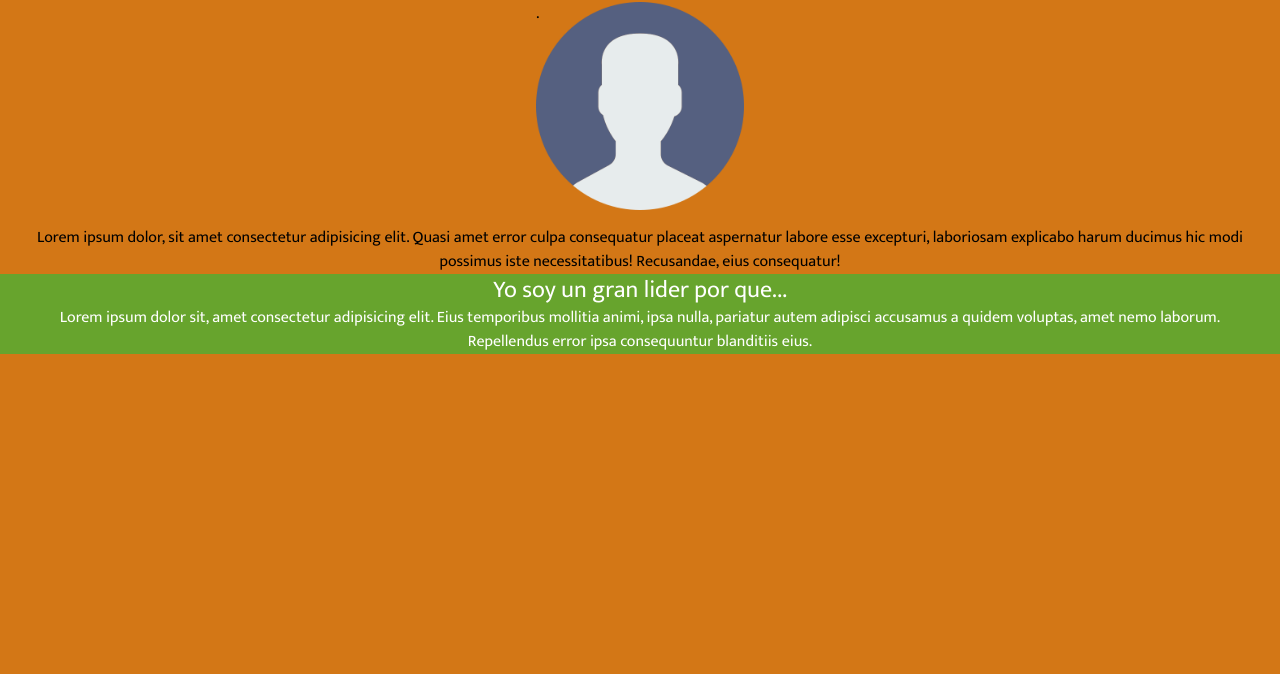
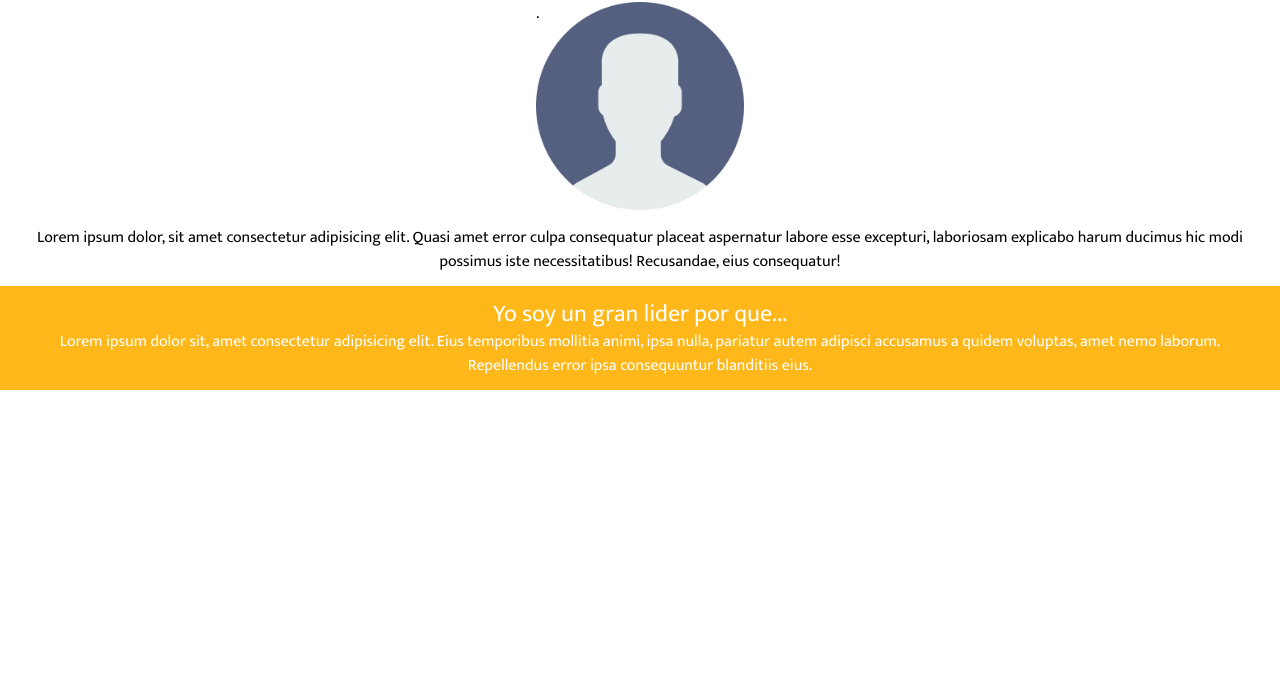
Before and after one commit to skreamozz/lading-page, a website: page index.html in a window 1280 px wide. Shown: the part 126-800 px from the top of the page. Drawn offline with nearby package versions, Linux system fonts and the light colour scheme.

Commit message:
modifique los colores de la pagina

```diff
--- a/index.html
+++ b/index.html
@@ -17,7 +17,7 @@
     <link href="/dist/output.css" rel="stylesheet" />
     <title>Lading Page</title>
   </head>
-  <body class="bg-[#D37716]">
+  <body class="">
     <header class="mb-8">
       <div
         class="relative text-xl text-center flex justify-start items-center pl-5 pr-5"
@@ -51,7 +51,7 @@
           Nombre completo de la persona o marca
         </h1>
         <div class="w-52 h-52 bg-logo-user bg-cover mb-4">.</div>
-        <p class="w-screen text-center pl-5 pr-5">
+        <p class="w-screen text-center pl-5 pr-5 pb-3">
           Lorem ipsum dolor, sit amet consectetur adipisicing elit. Quasi amet
           error culpa consequatur placeat aspernatur labore esse excepturi,
           laboriosam explicabo harum ducimus hic modi possimus iste
@@ -59,9 +59,11 @@
         </p>
       </div>
 
-      <div id="#whoIam?" class="bg-[#67A42D] text-white text-center pl-5 pr-5">
-        <h2 class="text-2xl">Yo soy un gran lider por que...</h2>
-
+      <div
+        id="#whoIam?"
+        class="bg-[#FFB719] text-white text-center pl-5 pr-5 pb-3"
+      >
+        <h2 class="text-2xl pt-3">Yo soy un gran lider por que...</h2>
         <p>
           Lorem ipsum dolor sit, amet consectetur adipisicing elit. Eius
           temporibus mollitia animi, ipsa nulla, pariatur autem adipisci
@@ -69,6 +71,10 @@
           consequuntur blanditiis eius.
         </p>
       </div>
+
+      <div id="carrusel" class="relative">
+        <div id="img-1"></div>
+      </div>
     </main>
   </body>
 </html>
```
Also changed, not shown: dist/output.css, src/imgs/img-3.jpg (added), 2 other files.
